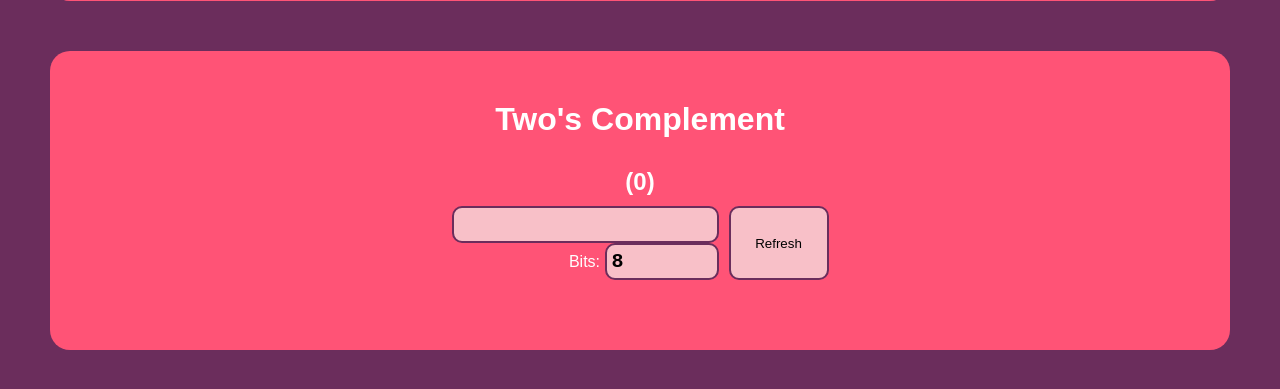
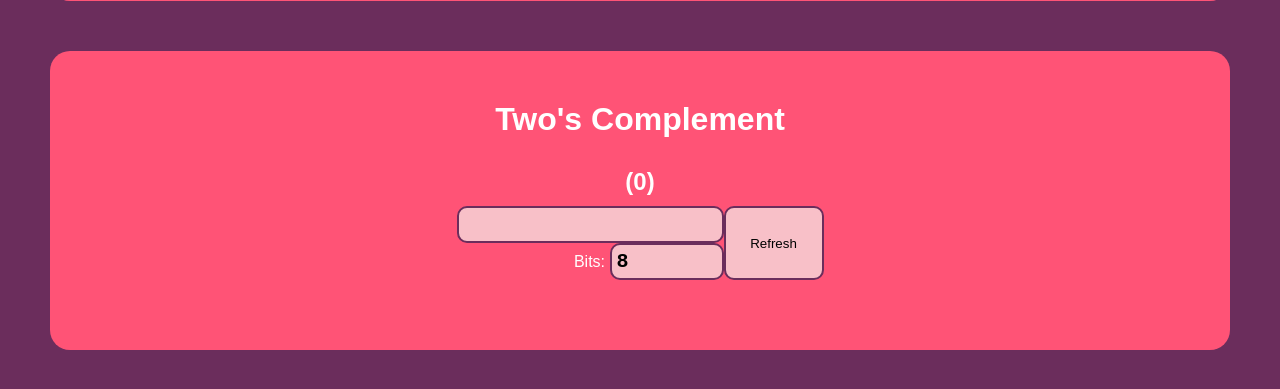
Before and after one commit to RodriFS/hexdecbin, a PHP site: page / in a window 1280 px wide. Shown: the part 311-700 px from the top of the page. Run offline with PHP 8.4, Linux system fonts and the light colour scheme.

Commit message:
mobile version

```diff
--- a/styles.css
+++ b/styles.css
@@ -48,6 +48,7 @@ h2 {
 
 .complement-container {
   display: flex;
+  flex-wrap: wrap;
 }
 
 #bits {
@@ -65,7 +66,7 @@ h2 {
 
 button {
   width: 100px;
-  margin-left: 10px;
+  padding: 10px 0 10px 0;
   background-color: #f8c0c8;
   border: 2px solid #6b2d5c;
   border-radius: 10px;
```
